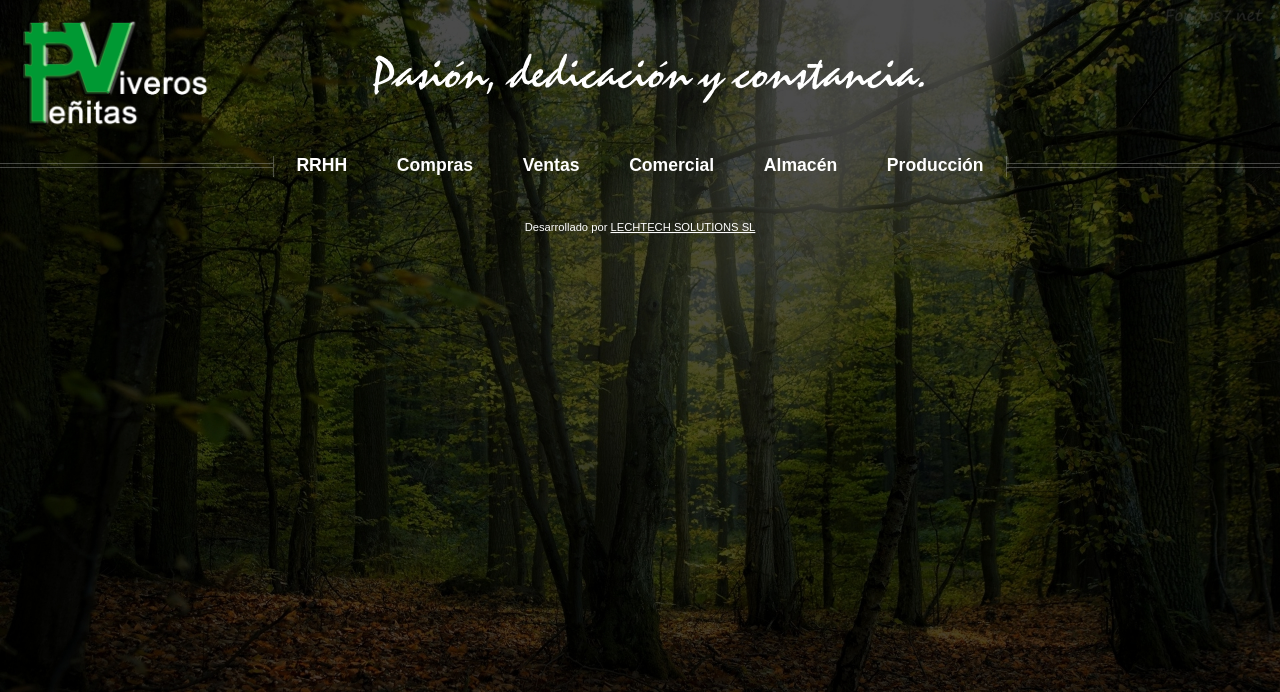
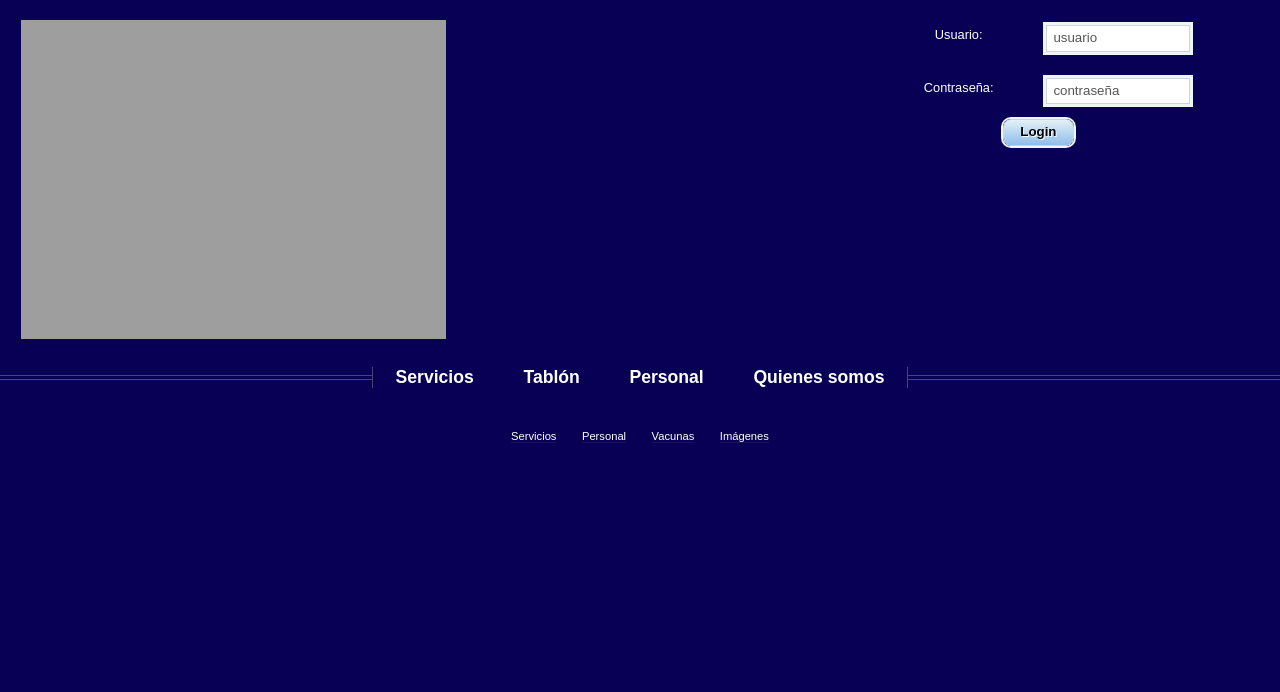
Before and after one commit to kyonae/hosclivet, a PHP site: template Hosclivet/templates/Menu.php in a window 1280 px wide. Shown: the top 692 px of the page. Run offline with PHP 8.4, Linux system fonts and the light colour scheme; the template is opened without the code that fills it, so the values that code supplies are empty.

Commit message:
Estilos diversos junto con la adición del menú con las opciones correspondientes y el footer con los enlaces

```diff
--- a/Hosclivet/config.php
+++ b/Hosclivet/config.php
@@ -9,8 +9,10 @@ $config->set('cssFolder', $config->get('viewsFolder') . 'css/');
 $config->set('jsFolder', $config->get('viewsFolder') . 'js/');
 $config->set('imgFolder', $config->get('viewsFolder') . 'img/');
 
+$config->set('htmlRoute','/Hosclivet/views/');
+
 $config->set('dbhost', '127.0.0.1');
-$config->set('dbname', 'Vivero');
-$config->set('dbuser', 'lechtech');
+$config->set('dbname', 'Hosclivet');
+$config->set('dbuser', 'user');
 $config->set('dbpass', '');
 ?>
--- a/Hosclivet/templates/Footer.php
+++ b/Hosclivet/templates/Footer.php
@@ -1,10 +1,11 @@
 
 </div>
 	<!-- Footer -->
-	<div id="footer">
-		<div class="copyright">
-			Desarrollado por <a href="http://lechtechsolutions.com/">LechTech Solutions SL</a>
-		</div>
+	<div id='footer'>
+		<span><a href='/Hosclivet/Index/construction'>Servicios</a></span>
+		<span><a href='/Hosclivet/Index/construction'>Personal</a></span>
+		<span><a href='/Hosclivet/Index/construction'>Vacunas</a></span>
+		<span><a href='/Hosclivet/Index/construction'>Imágenes</a></span>
 	</div>
 </body>
 </html>
--- a/Hosclivet/templates/Header.php
+++ b/Hosclivet/templates/Header.php
@@ -1,24 +1,24 @@
-<!-- Header -->
+	<!-- Header -->
 <!doctype html>
 <html lang="us">
 <head>
 	<meta charset="utf-8">
-	<title>Viveros Peñitas</title>
-	<link href="/Vivero/views/css/footable.core.css" rel="stylesheet" type="text/css"/>
-	<link href="/Vivero/views/css/footable.standalone.css" rel="stylesheet" type="text/css"/>
-	<script src="/Vivero/views/js/jquery.min.js"></script>
-	<script src="/Vivero/views/js/jquery.dropotron.min.js"></script>
-	<script src="/Vivero/views/js/footable.js"></script>
-  	<script src="/Vivero/views/js/footable.sort.js" type="text/javascript"></script>
-  	<script src="/Vivero/views/js/footable.filter.js" type="text/javascript"></script>
-  	<script src="/Vivero/views/js/footable.paginate.js" type="text/javascript"></script>
-	<script src="/Vivero/views/js/skel.min.js"></script>
-	<script src="/Vivero/views/js/skel-panels.min.js"></script>
-	<script src="/Vivero/views/js/init.js"></script>
+	<title>Hospital Clínico Veterinario</title>
+	<link href="<?php echo $config->get('htmlRoute')?>css/footable.core.css" rel="stylesheet" type="text/css"/>
+	<link href="<?php echo $config->get('htmlRoute')?>css/footable.standalone.css" rel="stylesheet" type="text/css"/>
+	<script src="<?php echo $config->get('htmlRoute')?>js/jquery.min.js"></script>
+	<script src="<?php echo $config->get('htmlRoute')?>js/jquery.dropotron.min.js"></script>
+	<script src="<?php echo $config->get('htmlRoute')?>js/footable.js"></script>
+  	<script src="<?php echo $config->get('htmlRoute')?>js/footable.sort.js" type="text/javascript"></script>
+  	<script src="<?php echo $config->get('htmlRoute')?>js/footable.filter.js" type="text/javascript"></script>
+  	<script src="<?php echo $config->get('htmlRoute')?>js/footable.paginate.js" type="text/javascript"></script>
+	<script src="<?php echo $config->get('htmlRoute')?>js/skel.min.js"></script>
+	<script src="<?php echo $config->get('htmlRoute')?>js/skel-panels.min.js"></script>
+	<script src="<?php echo $config->get('htmlRoute')?>js/init.js"></script>
 	<noscript>
-			<link rel="stylesheet" href="/Vivero/views/css/skel-noscript.css" />
-			<link rel="stylesheet" href="/Vivero/views/css/style.css" />
-			<link rel="stylesheet" href="/Vivero/views/css/style-noscript.css" />
+			<link rel="stylesheet" href="<?php echo $config->get('htmlRoute')?>css/skel-noscript.css" />
+			<link rel="stylesheet" href="<?php echo $config->get('htmlRoute')?>css/style.css" />
+			<link rel="stylesheet" href="<?php echo $config->get('htmlRoute')?>css/style-noscript.css" />
 	</noscript>
 
 </head>
@@ -26,7 +26,20 @@
 
 <div class="container">
 
-	<div class='row lemaRow'>
-		<div class='2u biglogo'></div>
-		<div class='8u lema'>Pasión, dedicación y constancia.</div>
+	<div class='row title'>
+		<div class='4u biglogo'></div>
+		<div class='-4u 3u'>
+			<form class='login form' method='post' action=''>
+				<div class='row'>
+					<div class='6u'>Usuario:</div>
+					<div class='6u'><input type='text' placeholder='usuario'/></div>
+				</div>
+				<div class='row'>
+					<div class='6u'>Contraseña:</div>
+					<div class='6u'><input type='password' placeholder='contraseña'/></div>
+				</div>
+				<input type='button' value='Login'/>
+			</form>
+		</div>
+
 	</div>
--- a/Hosclivet/templates/Menu.php
+++ b/Hosclivet/templates/Menu.php
@@ -3,70 +3,59 @@
 <nav id="nav">
 	<ul>
 		<li>
-			<a href="#">RRHH</a>
+			<a href="/Hosclivet/Index/construction">Servicios</a>
 			<ul>
 				<li>
-					<a href="/Vivero/Employees/show">Personal</a>
-					<ul>
-						<li><a href="/Vivero/Employees/create">Altas</a></li>
-						<li><a href="/Vivero/Employees/delete">Bajas</a></li>
-						<li><a href="/Vivero/Employees/update">Modificaci&oacute;n</a></li>
-					</ul>
+					<a href="/Hosclivet/Index/construction">Consultas</a>
 				</li>
 				<li>
-					<a href="/Vivero/Index/construction">Vacaciones</a>
+					<a href="/Hosclivet/Index/construction">Hospitalización</a>
+				</li>
+				<li>
+					<a href="/Hosclivet/Index/construction">Vacunas</a>
+				</li>
+				<li>
+					<a href="/Hosclivet/Index/construction">Especialización</a>
+				</li>
+				<li>
+					<a href="/Hosclivet/Index/construction">Laboratorio</a>
+				</li>
+				<li>
+					<a href="/Hosclivet/Index/construction">Diagnóstico</a>
+				</li>
+				<li>
+					<a href="/Hosclivet/Index/construction">Estilismo</a>
+				</li>
+				<li>
+					<a href="/Hosclivet/Index/construction">Alimentación</a>
+				</li>
+				<li>
+					<a href="/Hosclivet/Index/construction">Cursos</a>
 				</li>
 			</ul>
 		</li>
 		<li>
-			<a href="#">Compras</a>
+			<a href="/Hosclivet/Index/construction">Tablón</a>
 			<ul>
-				<li><a href="/Vivero/Index/construction">Proveedores</a></li>
 				<li>
-					<a href="/Vivero/Index/construction">Precios</a>
-
+					<a href="/Hosclivet/Index/construction">Artículos</a>
 				</li>
 				<li>
-					<a href="#">Pedidos</a>
-					<ul>
-						<li><a href="/Vivero/Index/construction">Realizar pedido</a></li>
-						<li><a href="/Vivero/Index/construction">Consulta pendientes</a></li>
-					</ul>
+					<a href="/Hosclivet/Index/construction">Eventos</a>
+				</li>
+				<li>
+					<a href="/Hosclivet/Index/construction">Anuncios</a>
+				</li>
+				<li>
+					<a href="/Hosclivet/Index/construction">Campañas</a>
 				</li>
 			</ul>
 		</li>
 		<li>
-			<a href="/Vivero/Index/construction">Ventas</a>
+			<a href="/Hosclivet/Index/construction">Personal</a>
 		</li>
 		<li>
-			<a href="#">Comercial</a>
-			<ul>
-				<li>
-					<a href="#">Clientes</a>
-					<ul>
-						<li><a href="/Vivero/Index/construction">Informaci&oacute;n</a></li>
-						<li><a href="/Vivero/Index/construction">Tarifas</a></li>
-					</ul>
-				</li>
-				<li><a href="/Vivero/Index/construction">Proveedores</a></li>
-				<li><a href="/Vivero/Index/construction">Reservas</a></li>
-			</ul>
+			<a href="/Hosclivet/Index/construction">Quienes somos</a>
 		</li>
-		<li>
-	 		<a href='/Vivero/Index/construction'>Almac&eacute;n</a>
-	 		<ul>
-	 			<li><a href="/Vivero/Index/construction">Art&iacute;culos</a></li>
-	 			<ul>
-	 				<li><a href="/Vivero/Index/construction">Altas</a></li>
-	 				<li><a href="/Vivero/Index/construction">Bajas</a></li>
-	 				<li><a href="/Vivero/Index/construction">Modificación</a></li>
-	 			</ul>
-				<li><a href="/Vivero/Index/construction">Herramientas</a></li>
-				<li><a href="/Vivero/Index/construction">Maquinaria</a></li>
-	 		</ul>
- 		</li>
-   		<li>
-   			<a href='/Vivero/Index/construction'>Producci&oacute;n</a>
-   		</li>
 	</ul>
 </nav>
--- a/Hosclivet/views/css/style.css
+++ b/Hosclivet/views/css/style.css
@@ -32,17 +32,17 @@
 
 	body
 	{
-		background-image: url('../img/bosque-bg.jpg');
+		/*background-image: url('../img/bosque-bg.jpg');*/
 		background-size: cover;
 		background-position: center center;
 		background-attachment: fixed;
 		color: #fff;
 		font-family: 'Source Sans Pro', sans-serif;
+		background-color: #070055;
 	}
 
 	body,input,textarea,select
 	{
-		font-size: 1em;
 		line-height: 1.85em;
 	}
 
@@ -114,7 +114,7 @@
 
 		a:hover
 		{
-			color: #76EF89;
+			color: #5bdcf0;
 			border-bottom-color: transparent;
 		}
 
@@ -1047,7 +1047,7 @@
 
 	.wrapper
 	{
-		background: #EAFFED;
+		background: #B9C1E5;
 		margin: 0 2em;
 		padding: 1em 0 1em 0;
 		color: black;
@@ -1218,7 +1218,7 @@
 			{
 				content: '';
 				display: block;
-				width: 300%;
+				width: 500%;
 				position: absolute;
 				top: 50%;
 				margin-top: -3px;
@@ -1417,8 +1417,13 @@
 		overflow: hidden;
 		padding: 0.5em 0 0em 0;
 		color: #fff;
-	}
-
+		text-align: center;
+		font-size: 0.7em;
+	}
+
+		#footer span{
+			margin: 0 1em 0 1em;
+		}
 		#footer .fa.circled
 		{
 			background: #fff;
@@ -1657,8 +1662,8 @@
             margin: 5px 0;
             color: #483949;
         }
-        .form input[type='text'], .form textarea{
-            padding: 7px 6px;
+        .form input[type='text'],.form input[type='password'], .form textarea{
+            padding: 0 6px;
             width: 100%;
             border: 1px solid #CED5D7;
             resize: none;
@@ -1671,16 +1676,16 @@
         }
         .form input[type='button']{
             border: 1px solid #CED5D7;
-            box-shadow:0 0 0 3px #EEF5F7;
-            padding: 8px 16px;
-            border-radius: 20px;
-            font-weight: bold;
-            text-shadow: 1px 1px 0px white;
-            display: block;
-            margin: 10px auto;
-            background: #69e392;
-			background: -moz-linear-gradient(top, #e4f1f6 0%, #cfe6ef 100%);
-			background: -webkit-linear-gradient(top, #e4f1f6 0%,#69e392 100%);
+			box-shadow: 0 0 0 2px #EEF5F7;
+			padding: 0 16px;
+			border-radius: 8px;
+			font-weight: bold;
+			text-shadow: 1px 1px 0px white;
+			display: block;
+			margin: 10px auto;
+			background: #90BCEB;
+			background: -moz-linear-gradient(top, #e4f1f6 0%, #90BCEB 100%);
+			background: -webkit-linear-gradient(top, #e4f1f6 0%,#90BCEB 100%);
 			cursor: pointer;
         }
         .form input[type='button']:hover{
@@ -1809,10 +1814,12 @@
 
 .biglogo {
 
-	content: url('../img/vivero-white.png');
+	content: url('../img/Hosclivet-logo.svg');
+	padding: 0;
+	margin-left: 1em;
 }
 
-.lemaRow{
+.title{
 	margin-top: 20px;
 	margin-left: 5px;
 }
@@ -1824,6 +1831,11 @@
 	margin-top: 40px;
 }
 
+.login{
+	font-size: 0.8em;
+	text-align:center;
+}
+
 /*********************************************************************************/
 /* Tablas                                                                        */
 /*********************************************************************************/
--- a/Hosclivet/views/js/init.js
+++ b/Hosclivet/views/js/init.js
@@ -36,7 +36,7 @@
 
 		// skelJS (probably don't need to change anything here unless you know what you're doing)
 			skelJS: {
-				prefix: '/Vivero/views/css/style',
+				prefix: '/Hosclivet/views/css/style',
 				resetCSS: true,
 				boxModel: 'border',
 				grid: {
@@ -45,7 +45,7 @@
 				breakpoints: {
 					'normal':	{ range: '-1680', containers: 'fluid', grid: { gutters: 20 }, viewportWidth: 1140 },
 					'narrow':	{ range: '-960', containers: 'fluid', grid: { gutters: 16 } },
-					'mobile':	{ range: '-750', containers: 'fluid', grid: { gutters: 6, collapse: true }, lockViewport: true }
+					'mobile':	{ range: '-560', containers: 'fluid', grid: { gutters: 6, collapse: true }, lockViewport: true }
 				}
 			},
 
@@ -65,7 +65,7 @@
 						navButton: {
 							breakpoints: 'mobile',
 							position: 'top-center',
-							width: 100,
+							width: 80,
 							height: 50,
 							html: '<div class="toggle" data-action="togglePanel" data-args="navPanel"></div>'
 						}
```
Also changed, not shown: Hosclivet/views/css/style-mobile.css (+11 -25 lines), Hosclivet/views/css/style-narrow.css (line endings or trailing spaces), Hosclivet/views/img/bosque-bg.jpg (deleted), Hosclivet/views/img/mobile-back.png (deleted), Hosclivet/views/img/vivero-small.png (deleted), Hosclivet/views/img/vivero-white.png (deleted), Hosclivet/views/img/vivero.png (deleted).
